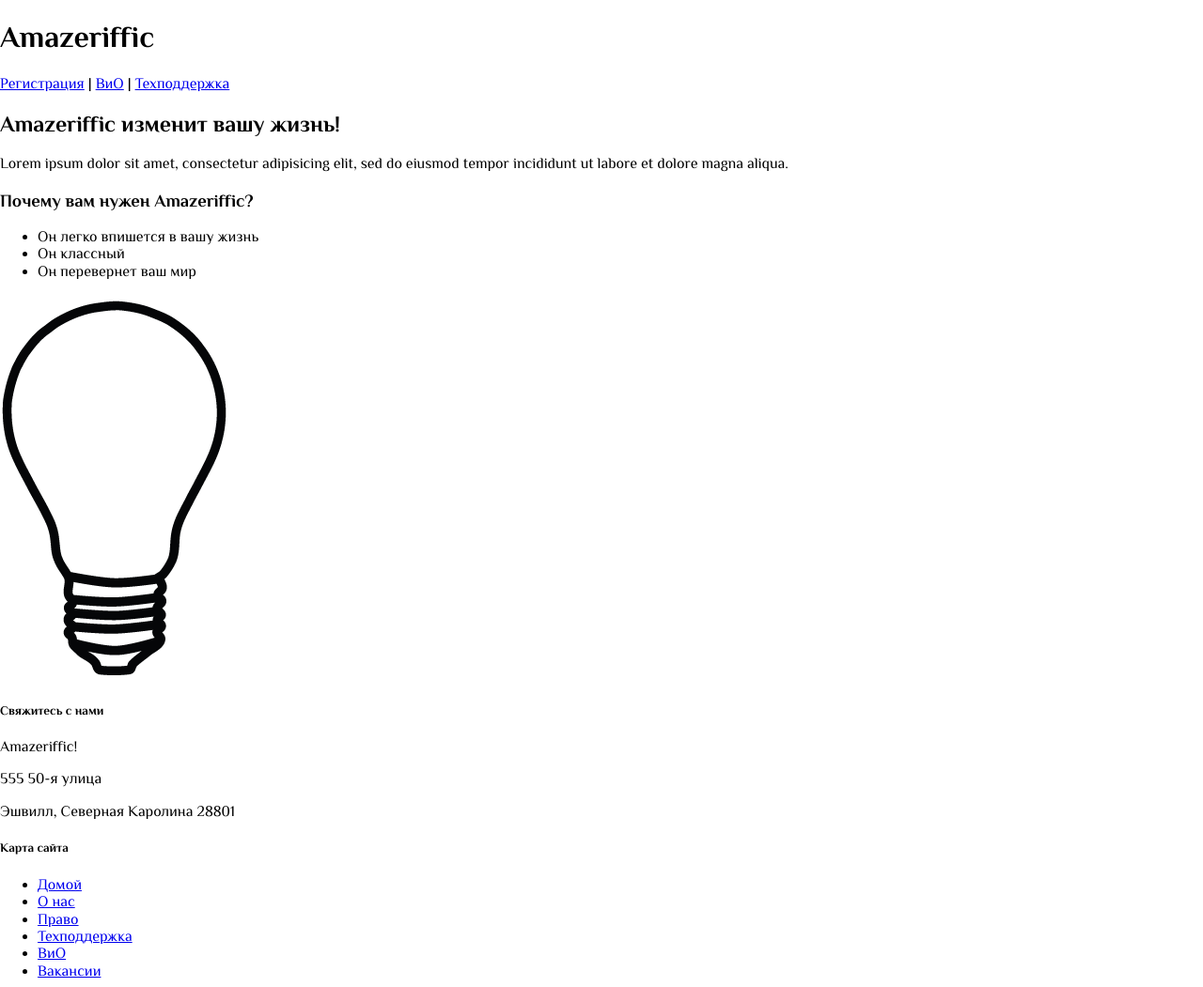
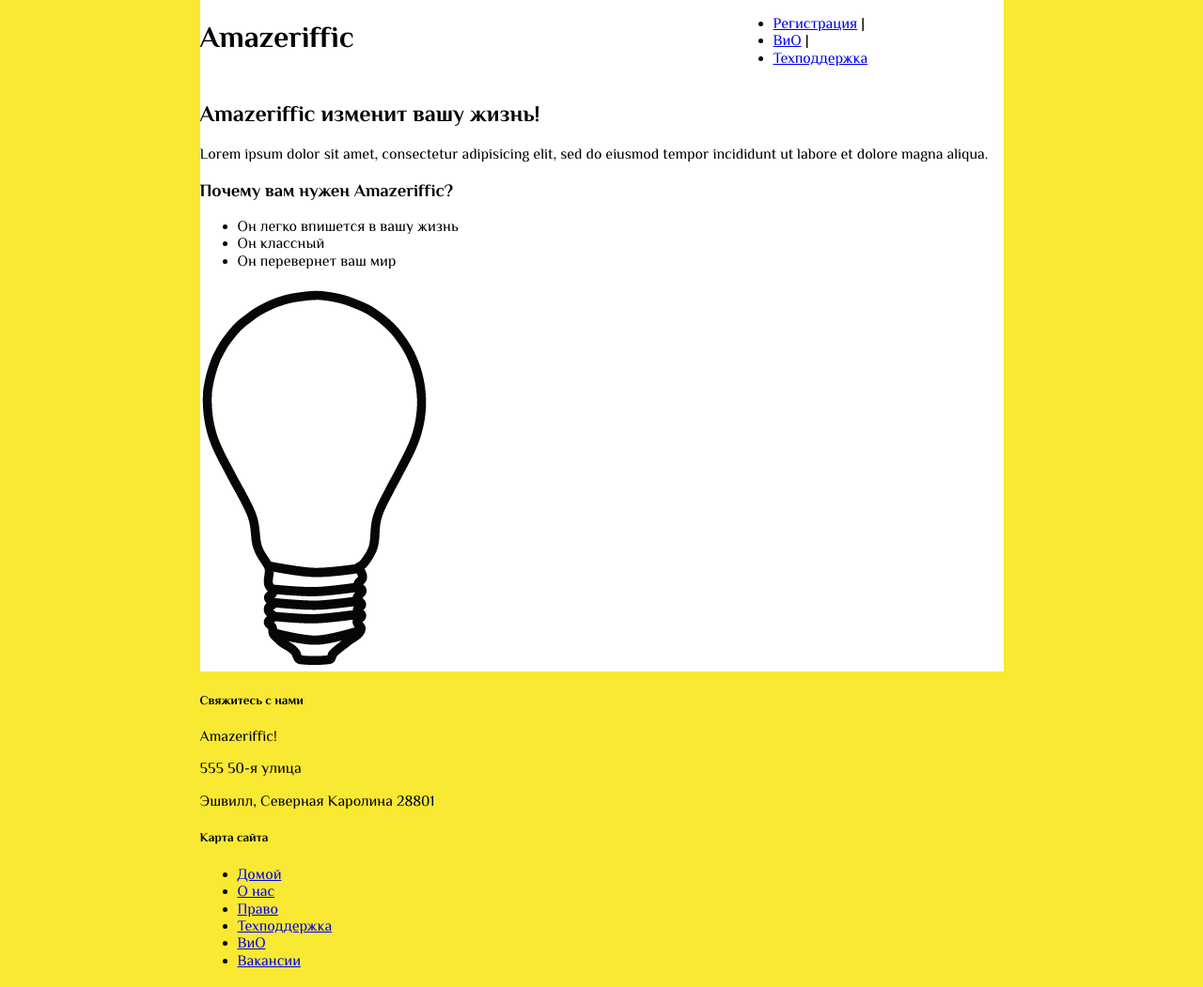
Before and after one commit to AlexRolfPro/Amazeriffic, a plain HTML site: page index.html in a window 1280 px wide. Shown: the whole page at 94% size. Drawn offline with Linux system fonts and the light colour scheme.

Commit message:
stylized header

```diff
--- a/css/main.css
+++ b/css/main.css
@@ -1,3 +1,38 @@
 body {
+  margin: 0;
+  padding: 0;
   font-family: 'Philosopher', sans-serif;
+  background: #f9e933;
 }
+
+.conteiner {
+  max-width: 855px;
+  margin: auto;
+}
+
+.page-header, .main, .page-footer {
+  min-width: 855px;
+  overflow: auto;
+}
+
+.page-header {
+  background: #fff;
+}
+
+.main {
+  background: #fff;
+}
+
+.page-header {
+
+}
+
+.logo-header {
+  width: 570px;
+  float: left;
+}
+
+.nav-header {
+  width: 285px;
+  float: right;
+}
--- a/index.html
+++ b/index.html
@@ -10,12 +10,15 @@
   <link href="css/main.css" rel="stylesheet">
 </head>
 <body>
-  <header>
-    <h1>Amazeriffic</h1>
-    <nav>
-      <a href="#">Регистрация</a> |
-      <a href="faq.html">ВиО</a> |
-      <a href="#">Техподдержка</a>
+  <div class="conteiner">
+  <header class="page-header">
+    <h1 class="logo-header">Amazeriffic</h1>
+    <nav class="nav-header">
+      <ul class="nav-header__list">
+        <li class="nav-header__item"><a href="#">Регистрация</a> <span>|</span></li>
+        <li class="nav-header__item"><a href="faq.html">ВиО</a> <span>|</span></li>
+        <li class="nav-header__item"><a href="#">Техподдержка</a></li>
+      </ul>
     </nav>
   </header>
   <div class="main">
@@ -32,7 +35,7 @@
     </ul>
     <img src="img/lightbulb.png" alt="Изображение лампочки">
   </div>
-  <footer>
+  <footer class="page-footer">
     <div class="contact">
      <h5>Свяжитесь с нами</h5>
      <p>Amazeriffic!</p>
@@ -51,6 +54,7 @@
      </ul>
     </div>
   </footer>
+  </div>
 
 </body>
 </html>
```
